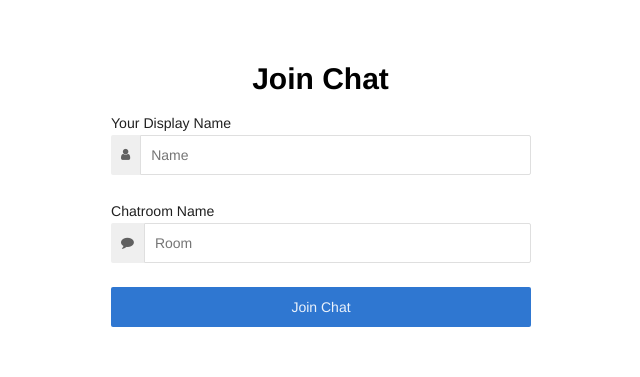
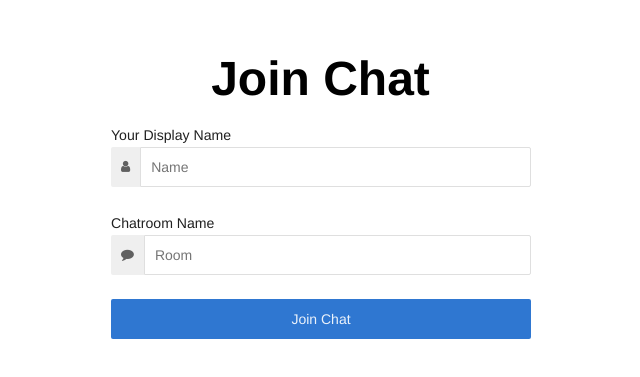
Before and after one commit to mike-pastore/socket-basics, a website: page public/index.html in a window 1280 px wide. Shown: the part 191-568 px from the top of the page, without its empty margins (319-959 px from the left). Drawn offline with Linux system fonts and the light colour scheme.

Commit message:
Fix Join Chat fontsize, remove comments

```diff
--- a/public/index.html
+++ b/public/index.html
@@ -12,7 +12,7 @@
 <div class="vertical-center">
 	<row centered>
 		<column cols="4">
-			<h1>Join Chat</h1>
+			<h1 class="title">Join Chat</h1>
 
 			<form class="forms" action="/chat.html">
 				<section>
```
Also changed, not shown: server.js (+0 -28 lines).
